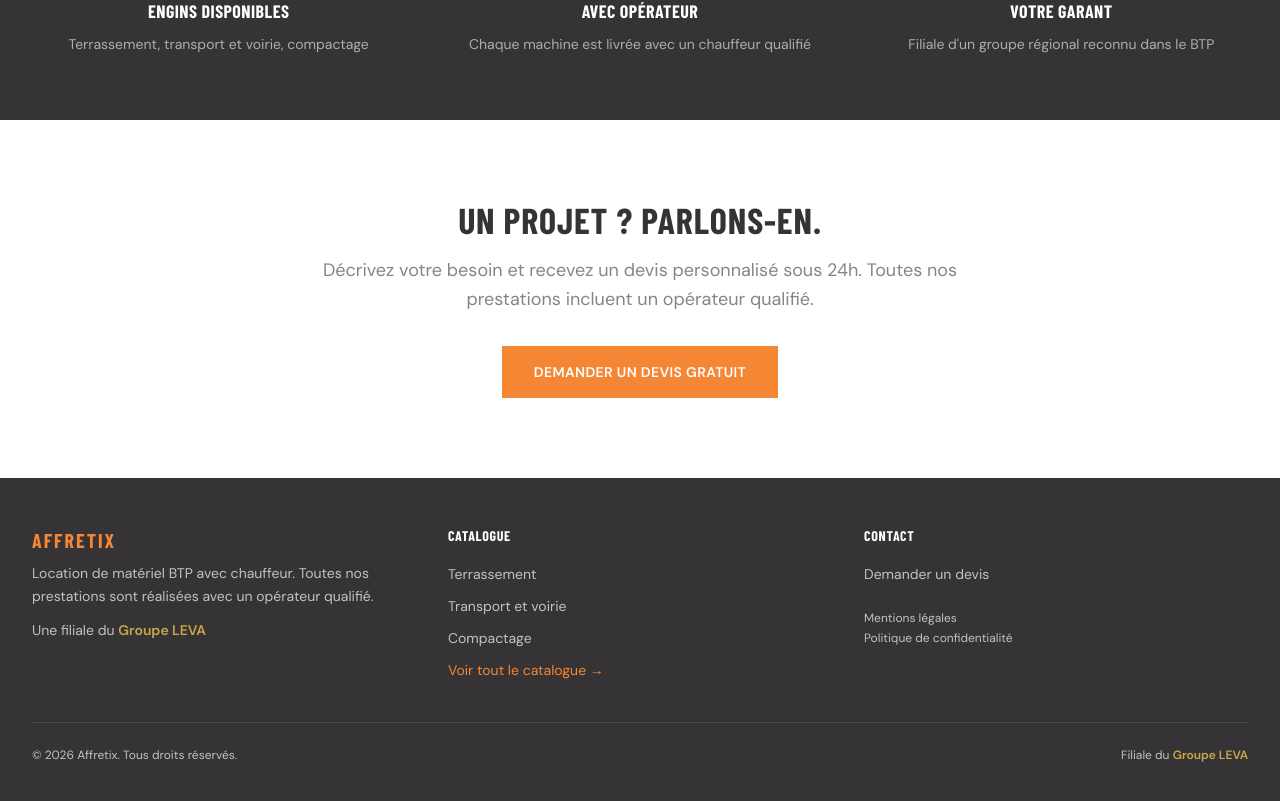
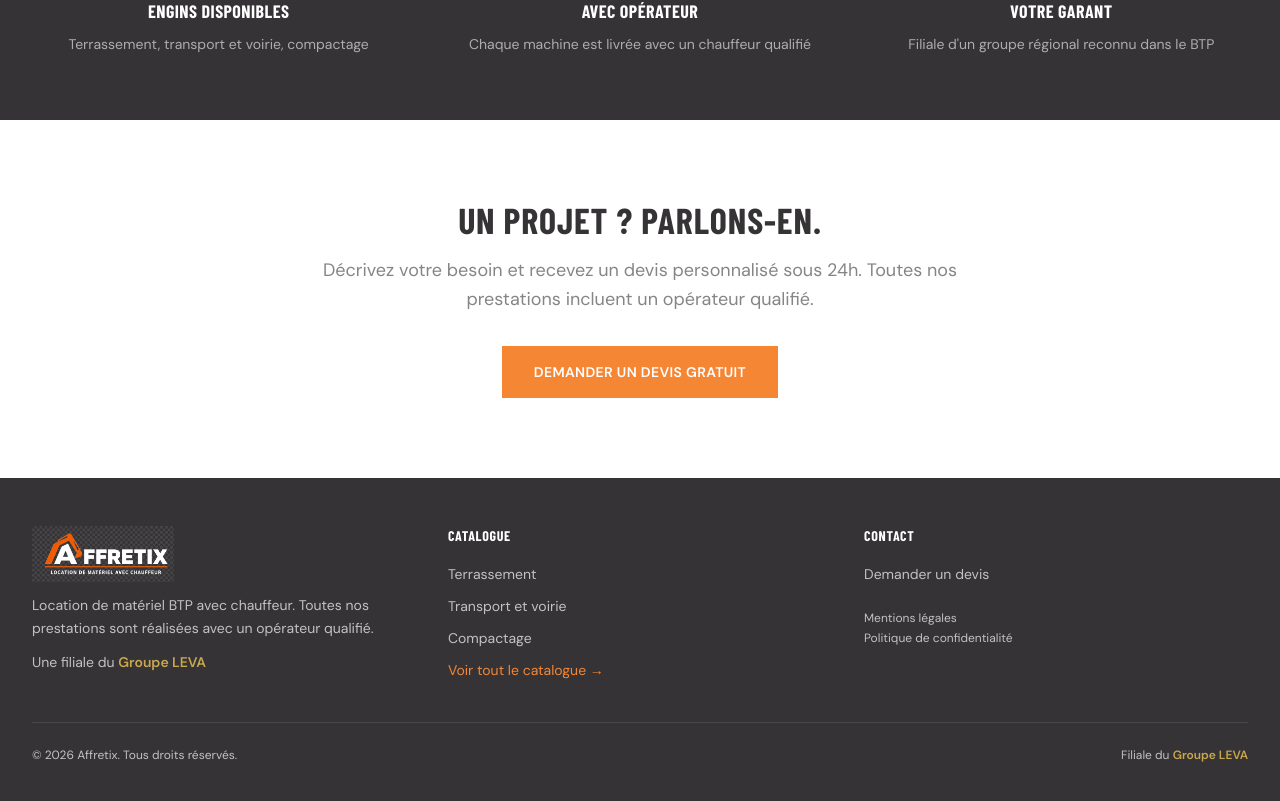
Before and after one commit to RomainRCD/Affretix_website, a Next.js app: page / in a window 1280 px wide. Shown: the part 1423-2224 px from the top of the page. Built offline with nearby package versions, Linux system fonts and the light colour scheme.

Commit message:
Update Footer.tsx

```diff
--- a/src/components/layout/Footer.tsx
+++ b/src/components/layout/Footer.tsx
@@ -10,9 +10,12 @@
         <div className="grid grid-cols-1 md:grid-cols-3 gap-8">
           {/* Brand column */}
           <div>
-            <p className="font-heading text-xl font-bold text-orange uppercase tracking-widest mb-2">
-              Affretix
-            </p>
+            {/* eslint-disable-next-line @next/next/no-img-element */}
+            <img
+              src="/logo-affretix-blanc.png"
+              alt="Affretix — Location de matériel avec chauffeur"
+              className="h-14 w-auto mb-3"
+            />
             <p className="font-body text-sm leading-relaxed">
               Location de matériel BTP avec chauffeur. Toutes nos prestations sont réalisées avec un opérateur qualifié.
             </p>
```
